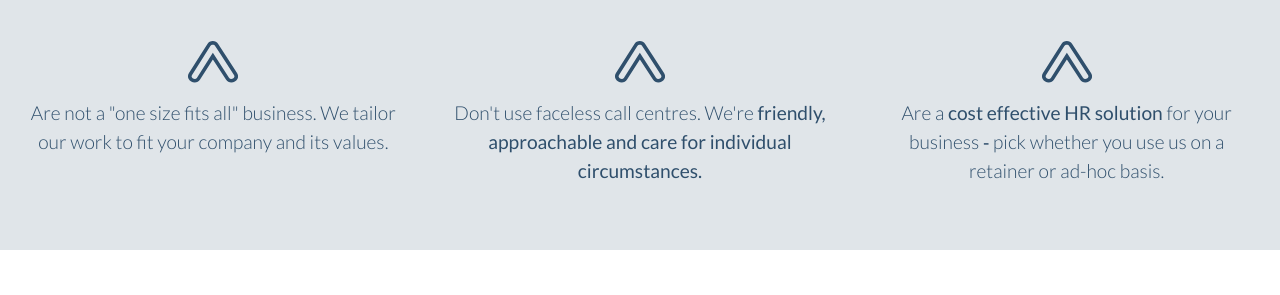
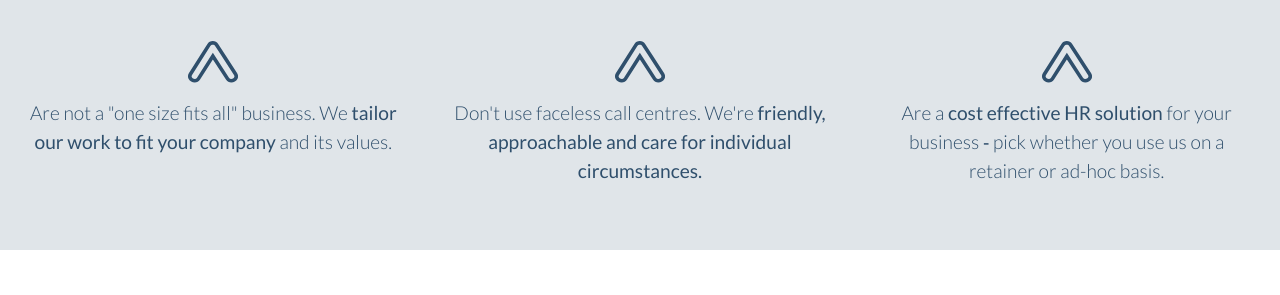
Before and after one commit to highridge-hr/highridge-hr.github.io, a Jekyll site: the page built from docs/index.html, in a window 1280 px wide and 900 px high, scrolled down 1310 px. Shown: the part 159-454 px from the top of the window. Built offline with Jekyll 4.4.1, drawn with Linux system fonts in a browser that asks for light colours.

Commit message:
updated bold text

```diff
--- a/docs/index.html
+++ b/docs/index.html
@@ -71,7 +71,7 @@ title: Home
       </div>
       <div class="col mt-4">
         {% include icon.html icon="hr-logo" %}
-        <p>Are not a &quot;one size fits all&quot; business. We tailor our work to fit your company and its values.</p>
+        <p>Are not a &quot;one size fits all&quot; business. We <strong>tailor our work to fit your company</strong> and its values.</p>
       </div>
       <div class="col mt-4">
         {% include icon.html icon="hr-logo" %}
```
